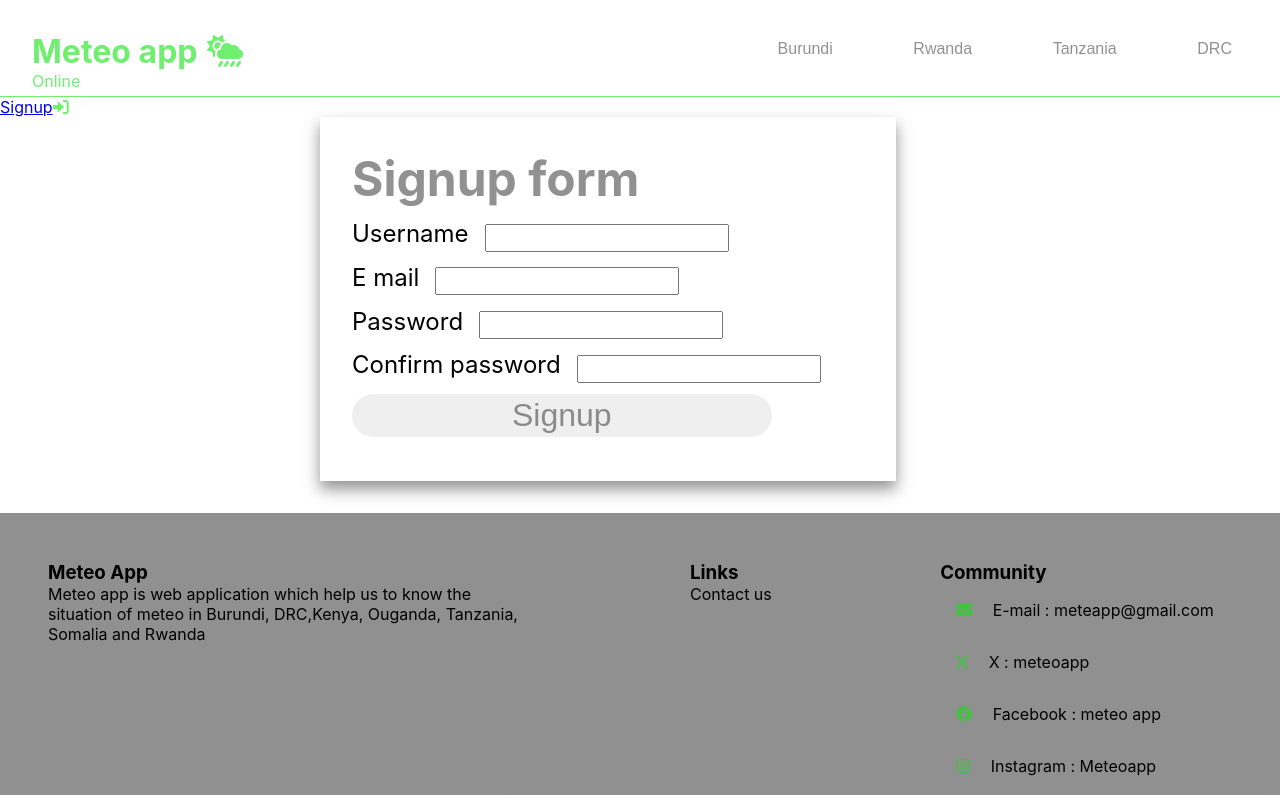
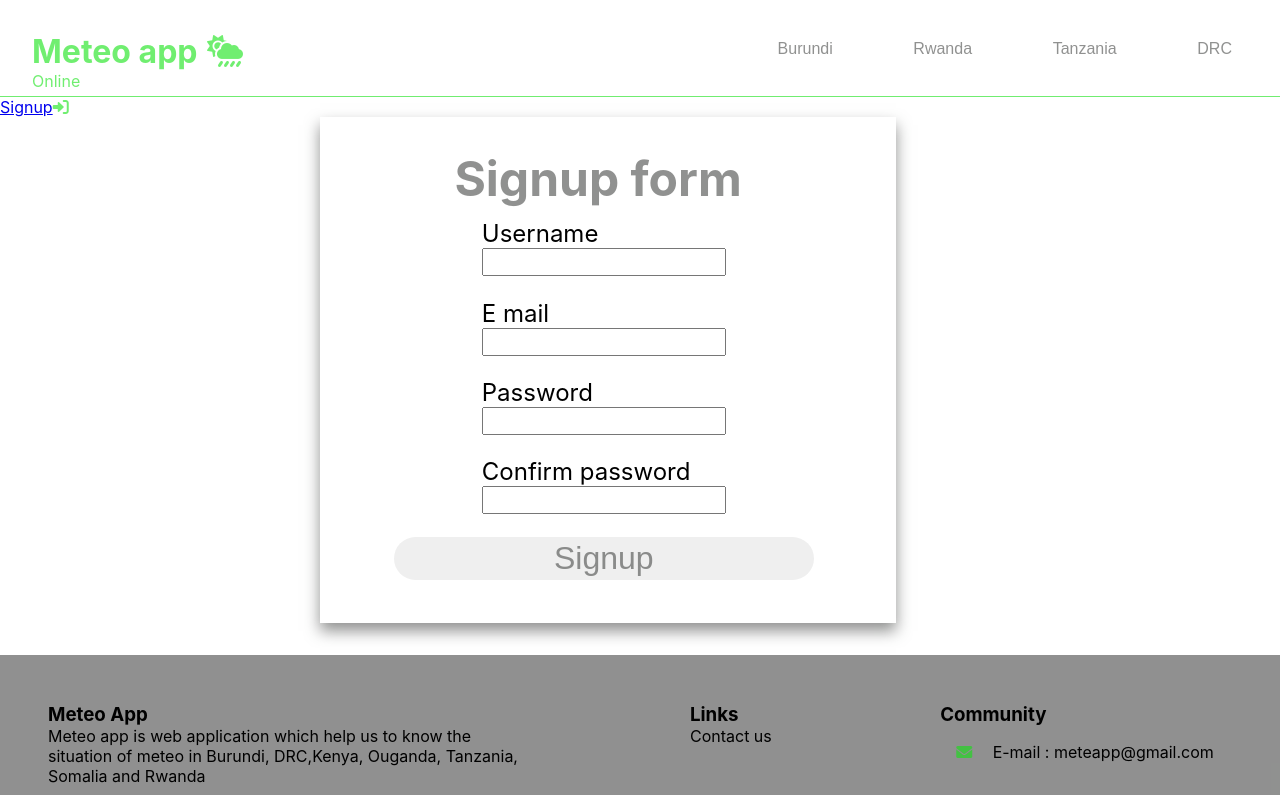
Before and after one commit to uzairsaid/ReactExericise, a React (Create React App) app: page /signup in a window 1280 px wide. Shown: the top 795 px of the page. Built offline with nearby package versions, Linux system fonts and the light colour scheme.

Commit message:
Styled signup form

```diff
--- a/src/components/Signup.js
+++ b/src/components/Signup.js
@@ -22,7 +22,7 @@ function Signup() {
         <form onSubmit={handleSubmit(onSubmit)}>
           <div>
             <label>Username</label>
-
+            <div className="input-field">
               <input
                 type="text"
                 {...register("username", {
@@ -34,12 +34,14 @@ function Signup() {
                   },
                 })}
               />
+            </div>
             {errors.username && (
               <p className="errors">{errors.username.message}</p>
             )}
           </div>
           <div>
             <label>E mail</label>
+            <div className="input-field">
               <input
                 type="text"
                 {...register("email", {
@@ -50,10 +52,12 @@ function Signup() {
                   },
                 })}
               />
+            </div>
             {errors.email && <p className="errors">{errors.email.message}</p>}
           </div>
           <div>
             <label>Password</label>
+            <div className="input-field">
               <input
                 type="password"
                 {...register("password", {
@@ -74,6 +78,7 @@ function Signup() {
                   },
                 })}
               />
+            </div>
             {errors.password && (
               <p className="errors">{errors.password.message}</p>
             )}
@@ -81,6 +86,7 @@ function Signup() {
 
           <div>
             <label>Confirm password</label>
+            <div className="input-field">
               <input
                 type="password"
                 {...register("confPassword", {
@@ -101,6 +107,7 @@ function Signup() {
                   },
                 })}
               />
+            </div>
             {errors.confPassword && (
               <p className="errors">{errors.confPassword.message}</p>
             )}
--- a/src/style/signup.scss
+++ b/src/style/signup.scss
@@ -5,6 +5,7 @@
   margin-bottom: 0.7rem;
   font-size: 2rem;
   font-weight: bold;
+  margin-left: 20%;
 }
 
 .card {
@@ -19,6 +20,8 @@
   display: flex;
   justify-content: space-between;
   flex-direction: column;
+  align-items: center;
+  margin-left: 20%;
   div {
     margin-bottom: 0.7rem;
     button {
@@ -48,3 +51,6 @@ div input {
   height: 1.5rem;
   width: 15rem;
 }
+.errors {
+  color: #d64646;
+}
```
Lines whose indentation alone changed are shown as unchanged.
